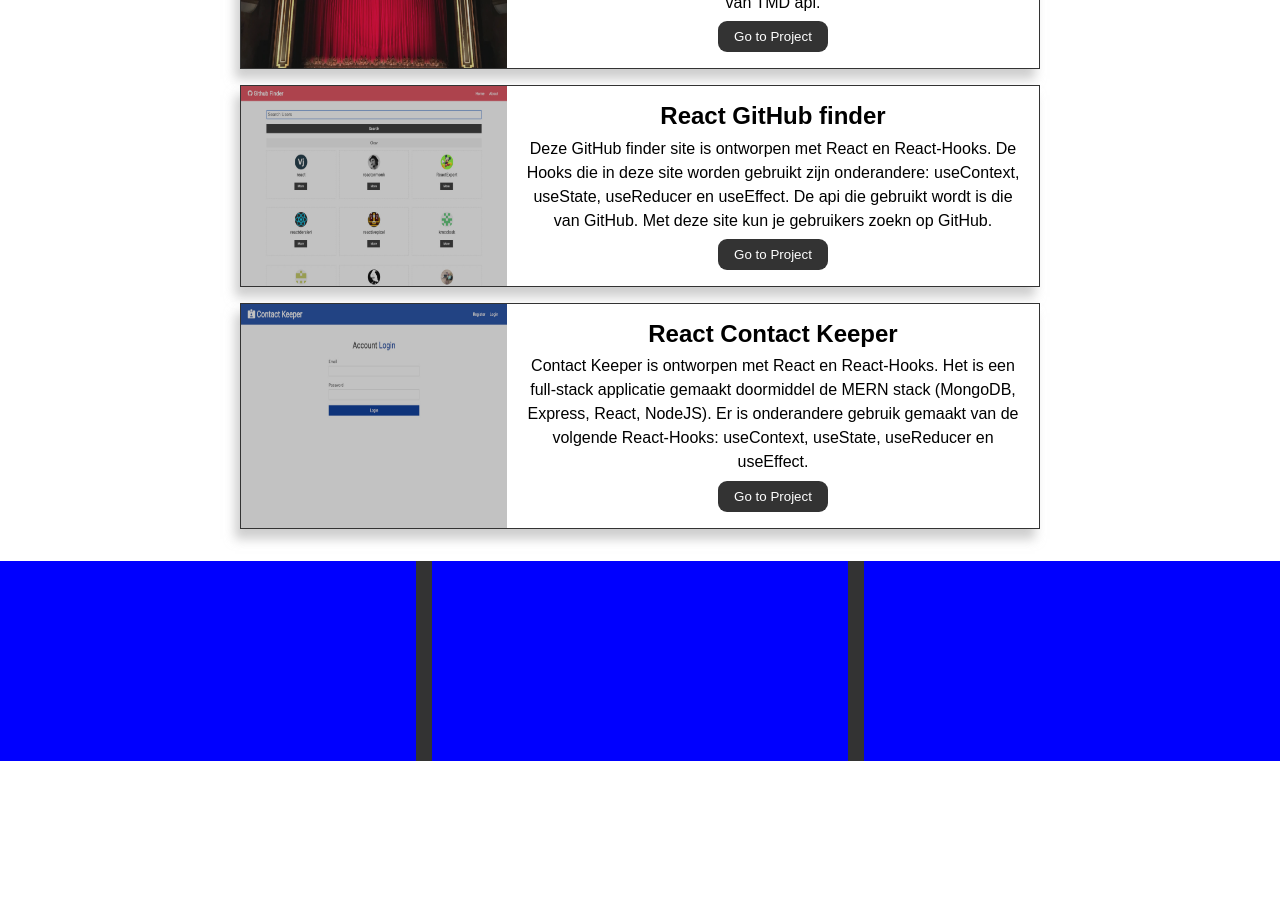
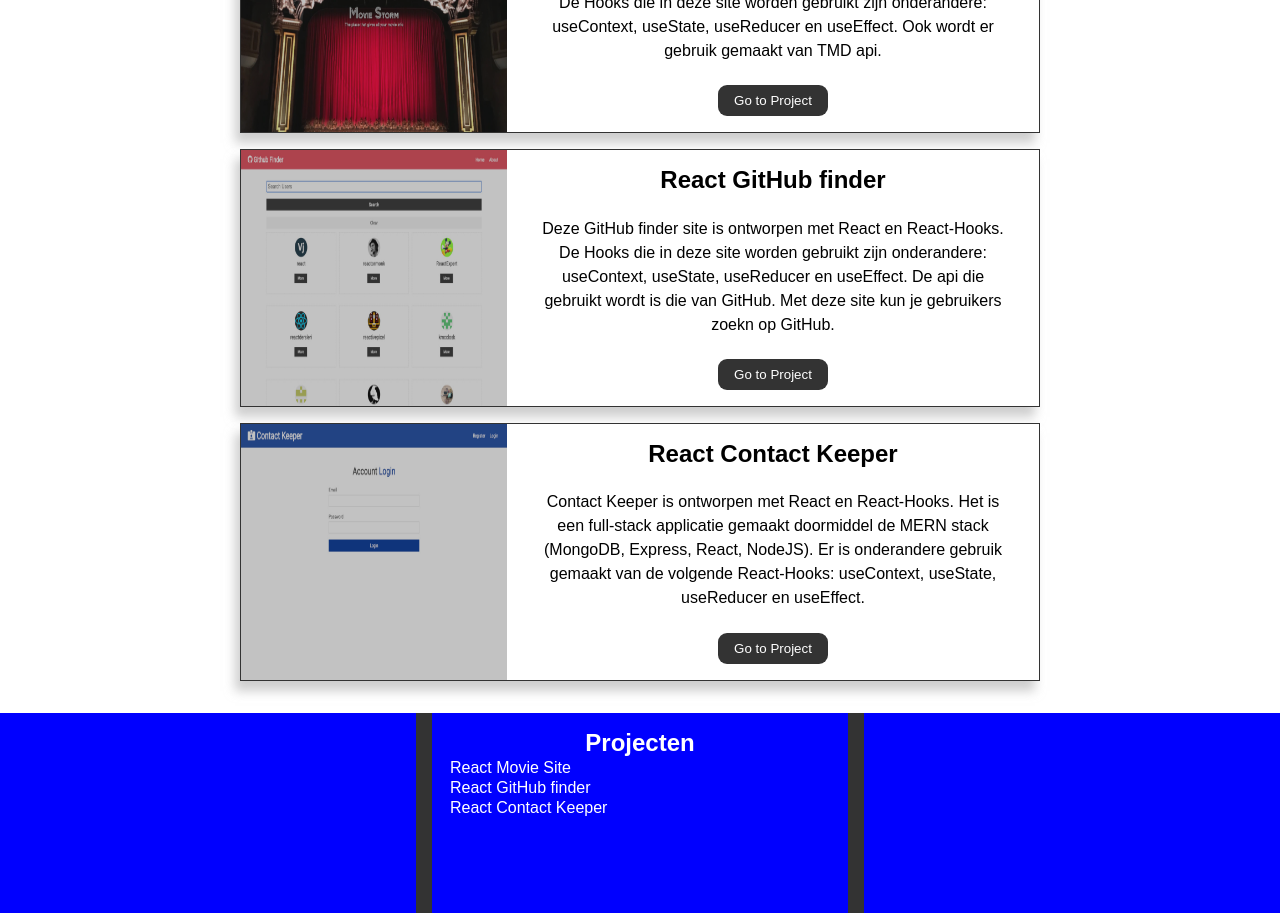
Before and after one commit to mmdw1976/portfolio, a React (Create React App) app: page / in a window 1280 px wide. Shown: the part 720-1633 px from the top of the page. Before the commit the page ends 1481 px from the top, so only its background shows below. Built offline with nearby package versions, Linux system fonts and the light colour scheme.

Commit message:
Made some adjustments for mobile layout on home.css, projectlist.css and footer.css

```diff
--- a/src/components/footer/Footer.css
+++ b/src/components/footer/Footer.css
@@ -1,3 +1,5 @@
+
+
 footer {
     margin-top: 2rem;
     height: 25vh;
@@ -10,11 +12,21 @@ footer {
 
 footer .box {
     background-color: blue;
+    padding: 1rem;
+}
+
+footer .box h2 {
+    text-align: center;
+}
+
+footer table tr td{
     width: 100%;
 }
 
 @media only screen and (max-width: 600px) {
     footer {
+        width: 100%;
+        gap: 0;
         grid-template-columns: 1fr;
     }
 }
--- a/src/components/footer/Footer.js
+++ b/src/components/footer/Footer.js
@@ -1,15 +1,30 @@
-import React from 'react';
+import React, { useContext } from 'react';
+import { ProjectContext } from '../../contexts/ProjectsContext';
 
 import './Footer.css';
 
 const Footer = () => {
-    return (
-        <footer>
-            <div className="box"></div>
-            <div className="box"></div>
-            <div className="box"></div>
-        </footer>
-     );
-}
+  const { state } = useContext(ProjectContext);
+  return (
+    <footer>
+      <div className='box'></div>
+      <div className='box'>
+        <h2>Projecten</h2>
+        <table>
+          <tbody>
+            {state.map((project) => {
+              return (
+                <tr key={project.id}>
+                  <td>{project.name}</td>
+                </tr>
+              );
+            })}
+          </tbody>
+        </table>
+      </div>
+      <div className='box'></div>
+    </footer>
+  );
+};
 
 export default Footer;
--- a/src/components/projects/ProjectList.css
+++ b/src/components/projects/ProjectList.css
@@ -42,6 +42,7 @@ h2 {
     text-align: center;
     padding: 1rem;
     background-color: #fff;
+    width: 100%;
   }
 
   .content-grid p {
@@ -65,7 +66,6 @@ h2 {
   @media only screen and (max-width: 600px) {
     .card {
       grid-template-columns: 1fr;
-      width: 100%;
     }
 
     .snippet {
--- a/src/pages/Home.css
+++ b/src/pages/Home.css
@@ -1,5 +1,5 @@
 section {
-    width: 75%;
+    width: 80%;
     margin: 1rem auto;
     text-align: center;
 }
@@ -15,10 +15,11 @@ section h1, section p {
 section p {
     font-size: 1.2rem;
     line-height: 1.5rem;
+    padding: 1rem;
 }
 
 @media only screen and (max-width: 600px) {
     section {
-        width: 90%;
+        width: 100%;
     }
 }
```
